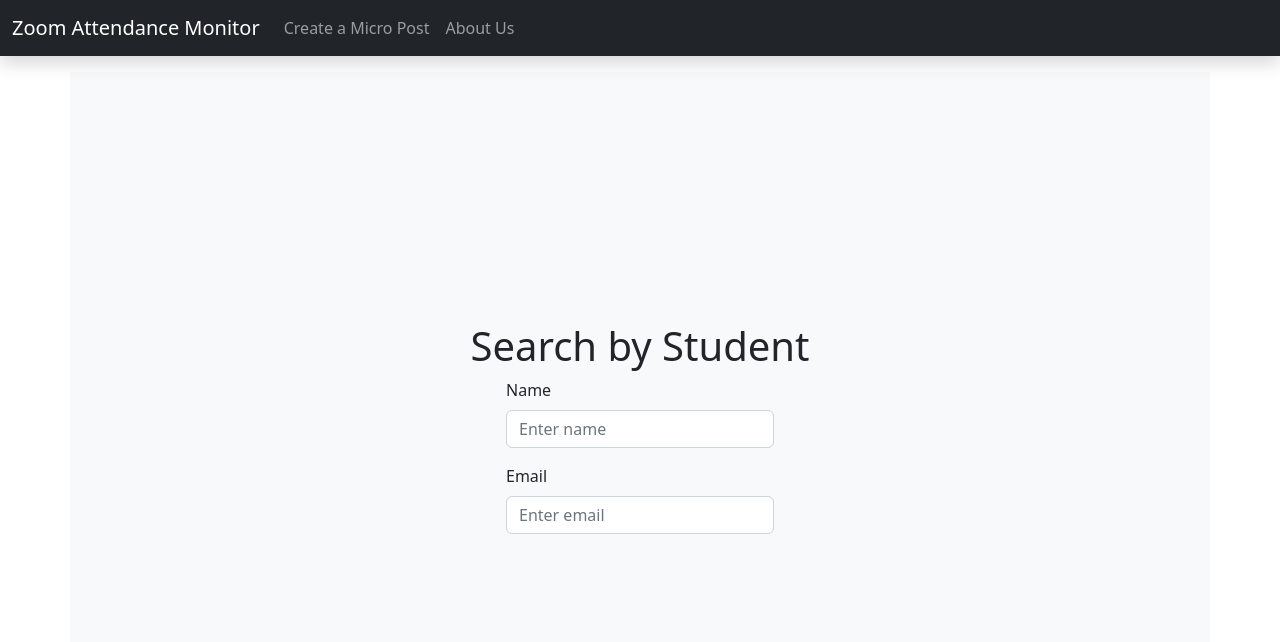
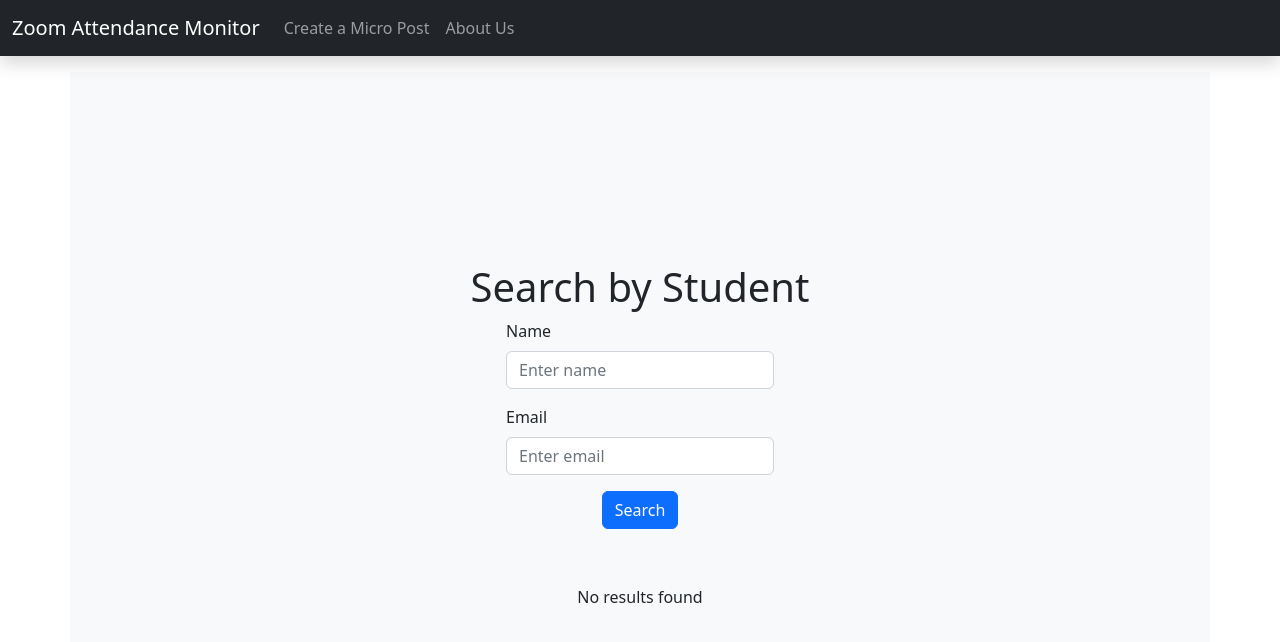
Before and after one commit to CUNYTechPrep/zoom-attendance-monitor, a React (Vite) app in the folder frontend/: page /search/student in a window 1280 px wide. Shown: the top 642 px of the page. Built offline with nearby package versions, Linux system fonts and the light colour scheme.

Commit message:
Make request to backend to fetch student

```diff
--- a/frontend/src/pages/SearchFormStudents.jsx
+++ b/frontend/src/pages/SearchFormStudents.jsx
@@ -1,4 +1,50 @@
+import { useState } from "react";
+
 function SearchFormStudents() {
+  const [name, setName] = useState('');
+  const [email, setEmail] = useState('');
+  const [loading, setLoading] = useState(false);
+  const [results, setResults] = useState([]);
+  const [success, setSuccess] = useState(false);
+  const [error, setError] = useState(false);
+
+  const handleNameChange = (event) => {
+    setName(event.target.value);
+  }
+
+  const handleEmailChange = (event) => {
+    setEmail(event.target.value);
+  }
+
+  const handleSubmit = async (event) => {
+    event.preventDefault();
+    setLoading(true);
+    setError(false);
+
+    try {
+      const response = await fetch(`/api/students?name=${name}&email=${email}`, {
+        method: 'GET',
+        credentials: 'include',
+        headers: {
+          'Content-Type': 'application/json',
+        },
+      });
+
+      if (response.ok) {
+        const data = await response.json();
+        setResults(data);
+        setSuccess(true);
+      } else {
+        setError(true);
+      }
+    } catch (error) {
+      console.error('Server error while fetching students', error);
+      setError(true);
+    } finally {
+      setLoading(false);
+    }
+  }
+
   return (
     <div className="home-wrapper d-flex flex-column justify-content-center align-items-center text-center w-100 bg-light">
       <h1>Search by Student</h1>
@@ -6,13 +52,31 @@ function SearchFormStudents() {
         <form className="mb-3">
           <div className="mb-3 text-start">
             <label htmlFor="name" className="form-label">Name</label>
-            <input type="text" className="form-control" id="name" placeholder="Enter name" />
+            <input type="text" className="form-control" id="name" placeholder="Enter name" onChange={handleNameChange} />
           </div>
           <div className="mb-3 text-start">
             <label htmlFor="email" className="form-label me-3">Email</label>
-            <input type="email" className="form-control" id="email" placeholder="Enter email" />
+            <input type="email" className="form-control" id="email" placeholder="Enter email" onChange={handleEmailChange} />
           </div>
+          <button type="submit" className="btn btn-primary" onClick={handleSubmit} disabled={loading}>
+            Search
+          </button>
         </form>
+
+        <div className="results mt-4">
+          {results.length > 0 ? (
+            <ul className="list-group">
+              {results.map((result) => (
+                <li key={result.id} className="list-group-item">
+                  {result.name} - {result.email}
+                </li>
+              ))}
+            </ul>
+          ) : (
+            <p>No results found</p>
+          )}
+        </div>
+
       </div>
     </div>
   );
```
